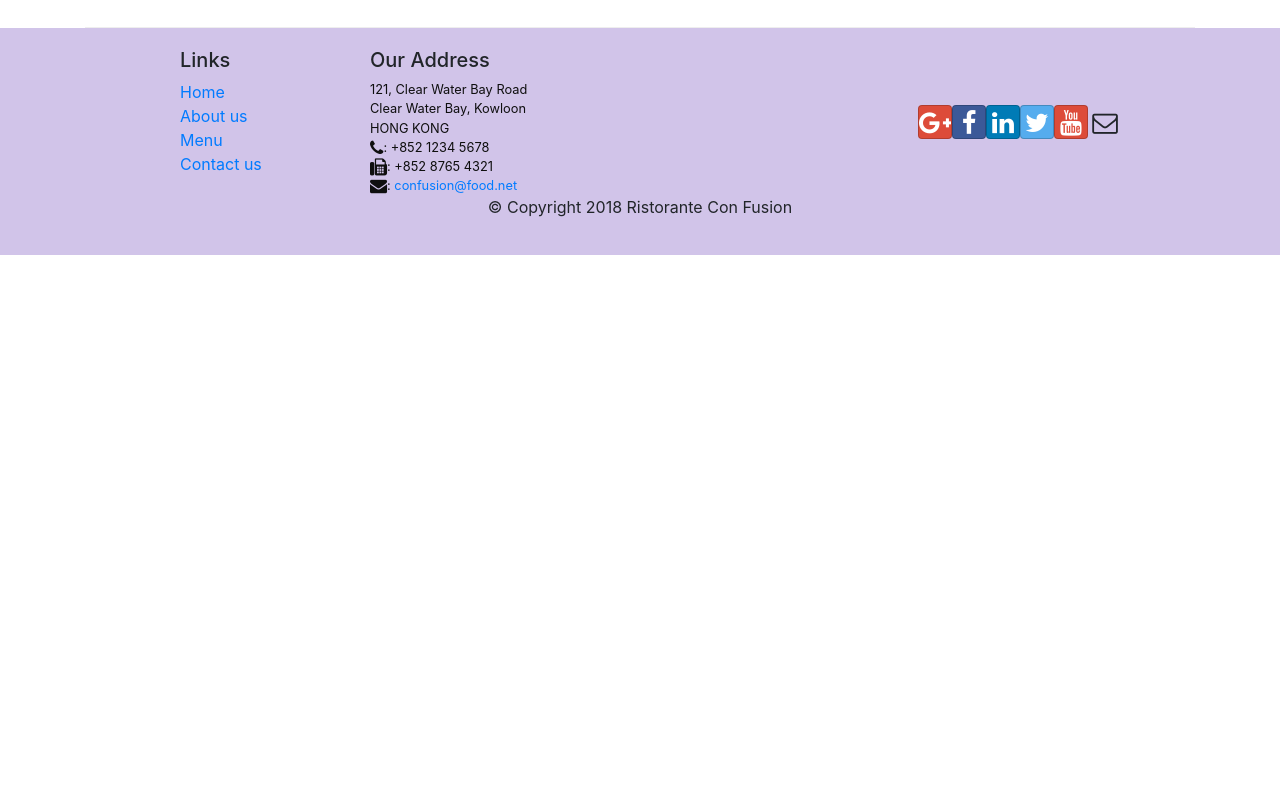
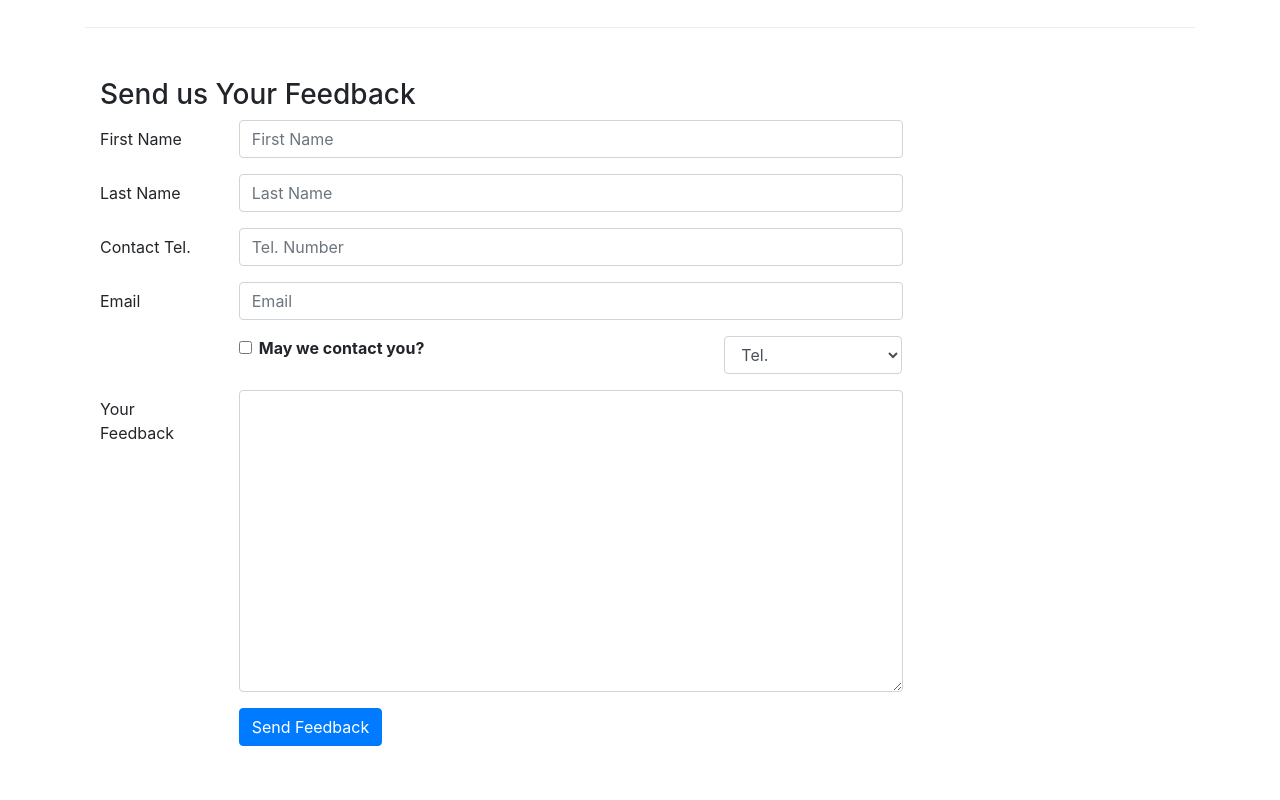
Before and after one commit to vitran96/react-coursera, a React (Create React App) app in the folder confusion/: page /contactus in a window 1280 px wide. Shown: the part 820-1620 px from the top of the page. Before the commit the page ends 1075 px from the top, so only its background shows below. Built offline with nearby package versions, Linux system fonts and the light colour scheme.

Commit message:
add feedback form to contact

```diff
--- a/confusion/src/components/ContactComponent.js
+++ b/confusion/src/components/ContactComponent.js
@@ -1,6 +1,89 @@
-import React from 'react';
+import React, { useState } from 'react';
 import { Link } from 'react-router-dom';
-import { Breadcrumb, BreadcrumbItem } from 'reactstrap';
+import { Breadcrumb, BreadcrumbItem, Button, Col, Form, FormGroup, Input, Label } from 'reactstrap';
+
+const ContactTypes = {
+  TEL: "Tel."
+  , EMAIL: "Email"
+}
+
+function ContactForm() {
+  const [firstname] = useState('');
+  const [lastname] = useState('');
+  const [telnum] = useState('');
+  const [email] = useState('');
+  const [agree] = useState(false);
+  const [contactType] = useState('Tel.');
+  const [message] = useState('');
+
+  return (
+    <Form>
+      <FormGroup row>
+        <Label for="firstname" md={2}>First Name</Label>
+        <Col md={10}>
+          <Input type="text" id="firstname" name="firstname"
+            placeholder="First Name"
+            value={firstname} />
+        </Col>
+      </FormGroup>
+      <FormGroup row>
+        <Label for="lastname" md={2}>Last Name</Label>
+        <Col md={10}>
+          <Input type="text" id="lastname" name="lastname"
+            placeholder="Last Name"
+            value={lastname} />
+        </Col>
+      </FormGroup>
+      <FormGroup row>
+        <Label for="telnum" md={2}>Contact Tel.</Label>
+        <Col md={10}>
+          <Input type="tel" id="telnum" name="telnum"
+            placeholder="Tel. Number"
+            value={telnum} />
+        </Col>
+      </FormGroup>
+      <FormGroup row>
+        <Label for="email" md={2}>Email</Label>
+        <Col md={10}>
+          <Input type="email" id="email" name="email"
+            placeholder="Email"
+            value={email} />
+        </Col>
+      </FormGroup>
+      <FormGroup row>
+        <Col md={{size: 6, offset: 2}}>
+          <FormGroup check>
+            <Label check>
+              <Input type="checkbox" name="agree"
+                checked={agree} /> { ' ' }
+                <strong>May we contact you?</strong>
+            </Label>
+          </FormGroup>
+        </Col>
+        <Col md={{size: 3, offset: 1}}>
+          <Input type="select" name="contactType"
+            value={contactType}>
+              <option>{ContactTypes.TEL}</option>
+              <option>{ContactTypes.EMAIL}</option>
+            </Input>
+        </Col>
+      </FormGroup>
+      <FormGroup row>
+        <Label htmlFor="message" md={2}>Your Feedback</Label>
+        <Col md={10}>
+          <Input type="textarea" id="message" name="message"
+            rows="12"
+            value={message} />
+        </Col>
+      </FormGroup>
+      <FormGroup row>
+        <Col md={{size: 10, offset: 2}}>
+          <Button type="submit" color="primary">Send Feedback</Button>
+        </Col>
+      </FormGroup>
+    </Form>
+  );
+}
 
 function Contact() {
   return (
@@ -41,6 +124,14 @@
           </div>
         </div>
       </div>
+      <div className="row row-content">
+        <div className="col-12">
+          <h3>Send us Your Feedback</h3>
+        </div>
+        <div className="col-12 col-md-9">
+          <ContactForm />
+        </div>
+      </div>
     </div>
   );
 }
```
